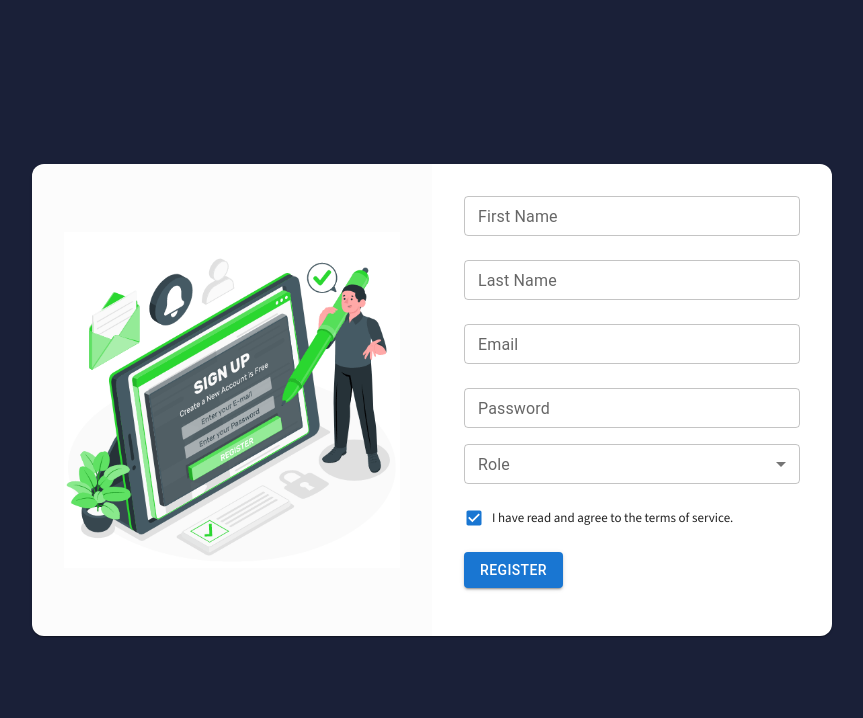
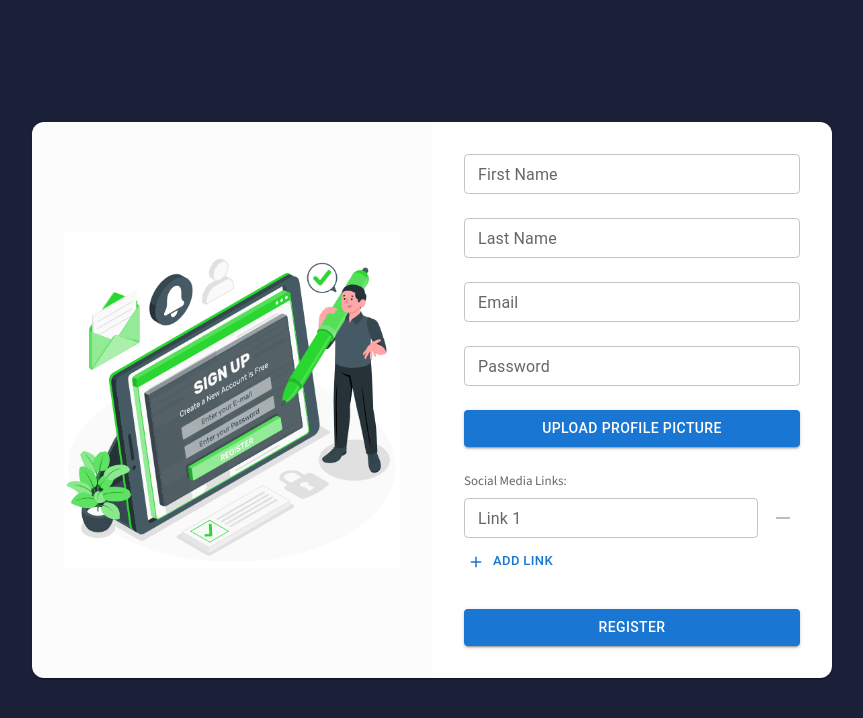
Before and after one commit to nxdun/LMSCoreService, a React (Vite) app in the folder frontend/: page /staffregister in a window 1280 px wide. Shown: the top 718 px of the page, without its empty margins (208-1071 px from the left). Built offline with nearby package versions, Linux system fonts and the light colour scheme.

Commit message:
Feat : added Image upload capability for lecturer profile pictures via GCP buckets and intergrated with DB, Frontend Lecturer registeration

```diff
--- a/frontend/src/components/auth/staffPortal/signup.jsx
+++ b/frontend/src/components/auth/staffPortal/signup.jsx
@@ -1,12 +1,11 @@
 import { Formik } from "formik";
-import { useState } from "react";
-import { NavLink, useNavigate } from "react-router-dom";
-import { Card, Checkbox, Grid, TextField, MenuItem, useTheme, Box, styled } from "@mui/material";
+import { useState, useEffect } from "react";
+import { Card, Grid, TextField, useTheme, Box, styled, Button, IconButton, Alert } from "@mui/material";
 import { LoadingButton } from "@mui/lab";
+import AddIcon from '@mui/icons-material/Add';
+import RemoveIcon from '@mui/icons-material/Remove';
 import * as Yup from "yup";
-
-// import useAuth from "app/hooks/useAuth";
-import { Paragraph } from "./Typography";
+import axios from 'axios';
 
 // STYLED COMPONENTS
 const FlexBox = styled(Box)(() => ({
@@ -43,8 +42,8 @@ const initialValues = {
   lastName: "",
   email: "",
   password: "",
-  role: "",
-  remember: true
+  ppic: null,
+  socialMedia: [""]
 };
 
 // Form field validation schema
@@ -53,25 +52,98 @@ const validationSchema = Yup.object().shape({
   lastName: Yup.string().required("Last name is required!"),
   email: Yup.string().email("Invalid Email address").required("Email is required!"),
   password: Yup.string().min(6, "Password must be at least 6 characters").required("Password is required!"),
-  role: Yup.string().required("Role is required!")
+  ppic: Yup.mixed().required("Profile picture is required!")
+    .test("fileSize", "File too large", value => value && value.size <= 2 * 1024 * 1024)
+    .test("fileType", "Unsupported Format", value => value && ["image/jpeg", "image/png", "image/gif"].includes(value.type)),
+  socialMedia: Yup.array().of(
+    Yup.string().url("Must be a valid URL").required("Social media link cannot be empty")
+  ).min(1, "At least one social media link is required")
 });
-
 
 export default function JwtRegister() {
   const theme = useTheme();
-  //const { register } = useAuth();
-  const navigate = useNavigate();
   const [loading, setLoading] = useState(false);
+  const [previewUrl, setPreviewUrl] = useState(null);
+  const [uploadError, setUploadError] = useState(null);
+  const [registrationError, setRegistrationError] = useState(null);
+  const [registrationSuccess, setRegistrationSuccess] = useState(false);
 
-  const handleFormSubmit = (values) => {
+  useEffect(() => {
+    return () => {
+      if (previewUrl) {
+        URL.revokeObjectURL(previewUrl);
+      }
+    };
+  }, [previewUrl]);
+
+  const handleFormSubmit = async (values) => {
     setLoading(true);
+    setUploadError(null);
+    setRegistrationError(null);
+    setRegistrationSuccess(false);
+    let ppicUrl = null;
+
+    if (values.ppic) {
+      const uploadFormData = new FormData();
+      uploadFormData.append('file', values.ppic);
+
+      try {
+        const uploadUrl = `${import.meta.env.VITE_AUTH_SERVER}/upload`;
+        console.log(`Uploading to: ${uploadUrl}`);
+        const response = await axios.post(uploadUrl, uploadFormData, {
+          headers: {
+            'Content-Type': 'multipart/form-data',
+          },
+        });
+
+        if (response.data && Array.isArray(response.data) && response.data.length > 0) {
+          ppicUrl = response.data[0];
+          console.log("Image Upload Success:", ppicUrl);
+        } else {
+          throw new Error("Invalid response format from image upload.");
+        }
+      } catch (error) {
+        console.error("Image Upload failed:", error);
+        const message = `Image upload failed: ${error.response?.data?.message || error.message}`;
+        setUploadError(message);
+        setRegistrationError(message);
+        setLoading(false);
+        return;
+      }
+    } else {
+      console.error("Profile picture file is missing.");
+      const message = "Profile picture is required.";
+      setUploadError(message);
+      setRegistrationError(message);
+      setLoading(false);
+      return;
+    }
+
+    const finalFormData = {
+      role: "lecturer",
+      firstName: values.firstName,
+      lastName: values.lastName,
+      email: values.email,
+      password: values.password,
+      ppic: ppicUrl,
+      socialMedia: values.socialMedia,
+    };
 
     try {
-      register(values.email, values.username, values.password);
-      navigate("/");
-      setLoading(false);
-    } catch (e) {
-      console.log(e);
+      const registrationUrl = `${import.meta.env.VITE_AUTH_SERVER}/register`;
+      console.log("Registering with:", finalFormData);
+      const response = await axios.post(registrationUrl, finalFormData, {
+        headers: {
+          'Content-Type': 'application/json',
+        },
+      });
+      console.log("Registration successful:", response.data);
+      setRegistrationSuccess(true);
+    } catch (error) {
+      console.error("Registration failed:", error);
+      const message = `Registration failed: ${error.response?.data?.message || error.message}`;
+      setRegistrationError(message);
+    } finally {
       setLoading(false);
     }
   };
@@ -91,12 +163,12 @@ export default function JwtRegister() {
           </Grid>
 
           <Grid item sm={6} xs={12}>
-            <Box p={4} height="100%">
+            <Box p={4} height="100%" sx={{ overflowY: 'auto' }}>
               <Formik
                 onSubmit={handleFormSubmit}
                 initialValues={initialValues}
                 validationSchema={validationSchema}>
-                {({ values, errors, touched, handleChange, handleBlur, handleSubmit }) => (
+                {({ values, errors, touched, handleChange, handleBlur, handleSubmit, setFieldValue }) => (
                   <form onSubmit={handleSubmit}>
 
                     <TextField
@@ -112,6 +184,7 @@ export default function JwtRegister() {
                       helperText={touched.firstName && errors.firstName}
                       error={Boolean(errors.firstName && touched.firstName)}
                       sx={{ mb: 3 }}
+                      disabled={loading}
                     />
 
                     <TextField
@@ -127,6 +200,7 @@ export default function JwtRegister() {
                       helperText={touched.lastName && errors.lastName}
                       error={Boolean(errors.lastName && touched.lastName)}
                       sx={{ mb: 3 }}
+                      disabled={loading}
                     />
 
                     <TextField
@@ -142,6 +216,7 @@ export default function JwtRegister() {
                       helperText={touched.email && errors.email}
                       error={Boolean(errors.email && touched.email)}
                       sx={{ mb: 3 }}
+                      disabled={loading}
                     />
                     <TextField
                       fullWidth
@@ -155,58 +230,121 @@ export default function JwtRegister() {
                       onChange={handleChange}
                       helperText={touched.password && errors.password}
                       error={Boolean(errors.password && touched.password)}
-                      sx={{ mb: 2 }}
+                      sx={{ mb: 3 }}
+                      disabled={loading}
                     />
 
-                    <TextField
-                      fullWidth
-                      size="small"
-                      select
-                      name="role"
-                      label="Role"
-                      variant="outlined"
-                      onBlur={handleBlur}
-                      value={values.role}
-                      onChange={handleChange}
-                      helperText={touched.role && errors.role}
-                      error={Boolean(errors.role && touched.role)}
-                      sx={{ mb: 3 }}
-                    >
-                      <MenuItem value="Admin">Admin</MenuItem>
-                      <MenuItem value="Instructor">Instructor</MenuItem>
-                    </TextField>
+                    <Box sx={{ mb: 3 }}>
+                      <Button
+                        variant="contained"
+                        component="label"
+                        fullWidth
+                        disabled={loading}
+                      >
+                        Upload Profile Picture
+                        <input
+                          type="file"
+                          hidden
+                          accept="image/png, image/jpeg, image/gif"
+                          name="ppic"
+                          onBlur={handleBlur}
+                          onChange={(event) => {
+                            const file = event.currentTarget.files[0];
+                            setFieldValue("ppic", file);
+                            if (previewUrl) {
+                              URL.revokeObjectURL(previewUrl);
+                            }
+                            if (file && file.type.startsWith("image/")) {
+                              setPreviewUrl(URL.createObjectURL(file));
+                              setUploadError(null);
+                              setRegistrationError(null);
+                            } else {
+                              setPreviewUrl(null);
+                              if (file) {
+                                setFieldValue("ppic", null);
+                              }
+                            }
+                          }}
+                        />
+                      </Button>
+                      {previewUrl && (
+                        <Box sx={{ mt: 2, display: 'flex', justifyContent: 'center' }}>
+                          <img src={previewUrl} alt="Profile Preview" style={{ maxHeight: '120px', maxWidth: '100%', borderRadius: '1px', border: '2px solid grey' }} />
+                        </Box>
+                      )}
+                      {touched.ppic && errors.ppic && !uploadError && !registrationError && (
+                        <Box sx={{ color: theme.palette.error.main, fontSize: '0.75rem', mt: 1 }}>{errors.ppic}</Box>
+                      )}
+                      {(uploadError || registrationError) && (
+                        <Box sx={{ color: theme.palette.error.main, fontSize: '0.75rem', mt: 1 }}>{uploadError || registrationError}</Box>
+                      )}
+                    </Box>
 
-                    <FlexBox gap={1} alignItems="center">
-                      <Checkbox
+                    <Box sx={{ mb: 2 }}>
+                      <Paragraph sx={{ mb: 1 }}>Social Media Links:</Paragraph>
+                      {values.socialMedia.map((link, index) => (
+                        <FlexBox key={index} sx={{ mb: 1 }}>
+                          <TextField
+                            fullWidth
+                            size="small"
+                            variant="outlined"
+                            name={`socialMedia[${index}]`}
+                            label={`Link ${index + 1}`}
+                            value={link}
+                            onChange={handleChange}
+                            onBlur={handleBlur}
+                            error={Boolean(touched.socialMedia?.[index] && errors.socialMedia?.[index])}
+                            helperText={touched.socialMedia?.[index] && errors.socialMedia?.[index]}
+                            sx={{ flexGrow: 1, mr: 1 }}
+                            disabled={loading}
+                          />
+                          <IconButton
+                            size="small"
+                            onClick={() => {
+                              const newSocialMedia = [...values.socialMedia];
+                              newSocialMedia.splice(index, 1);
+                              setFieldValue('socialMedia', newSocialMedia);
+                            }}
+                            disabled={values.socialMedia.length <= 1 || loading}
+                          >
+                            <RemoveIcon />
+                          </IconButton>
+                        </FlexBox>
+                      ))}
+                      <Button
                         size="small"
-                        name="remember"
-                        onChange={handleChange}
-                        checked={values.remember}
-                        sx={{ padding: 0 }}
-                      />
+                        startIcon={<AddIcon />}
+                        onClick={() => setFieldValue('socialMedia', [...values.socialMedia, ""])}
+                        disabled={loading}
+                      >
+                        Add Link
+                      </Button>
+                      {touched.socialMedia && typeof errors.socialMedia === 'string' && (
+                        <Box sx={{ color: theme.palette.error.main, fontSize: '0.75rem', mt: 1 }}>{errors.socialMedia}</Box>
+                      )}
+                    </Box>
 
-                      <Paragraph fontSize={13}>
-                        I have read and agree to the terms of service.
-                      </Paragraph>
-                    </FlexBox>
+                    {registrationSuccess && (
+                      <Alert severity="success" sx={{ mb: 2 }}>
+                        Registration successful!
+                      </Alert>
+                    )}
+                    {!uploadError && registrationError && (
+                      <Alert severity="error" sx={{ mb: 2 }}>
+                        {registrationError}
+                      </Alert>
+                    )}
 
                     <LoadingButton
                       type="submit"
                       color="primary"
                       loading={loading}
                       variant="contained"
-                      sx={{ mb: 2, mt: 3 }}>
-                      Register
+                      fullWidth
+                      disabled={loading || registrationSuccess}
+                      sx={{ mt: 2 }}>
+                      {registrationSuccess ? "Registered" : "Register"}
                     </LoadingButton>
-
-                    {/* <Paragraph>
-                      Already have an account?
-                      <NavLink
-                        to="/stafflogin"
-                        style={{ color: theme.palette.primary.main, marginLeft: 5 }}>
-                        Login
-                      </NavLink>
-                    </Paragraph> */}
                   </form>
                 )}
               </Formik>
@@ -217,3 +355,9 @@ export default function JwtRegister() {
     </JWTRegister>
   );
 }
+
+const Paragraph = styled('p')(({ theme }) => ({
+  margin: 0,
+  fontSize: 13,
+  color: theme.palette.text.secondary,
+}));
```
